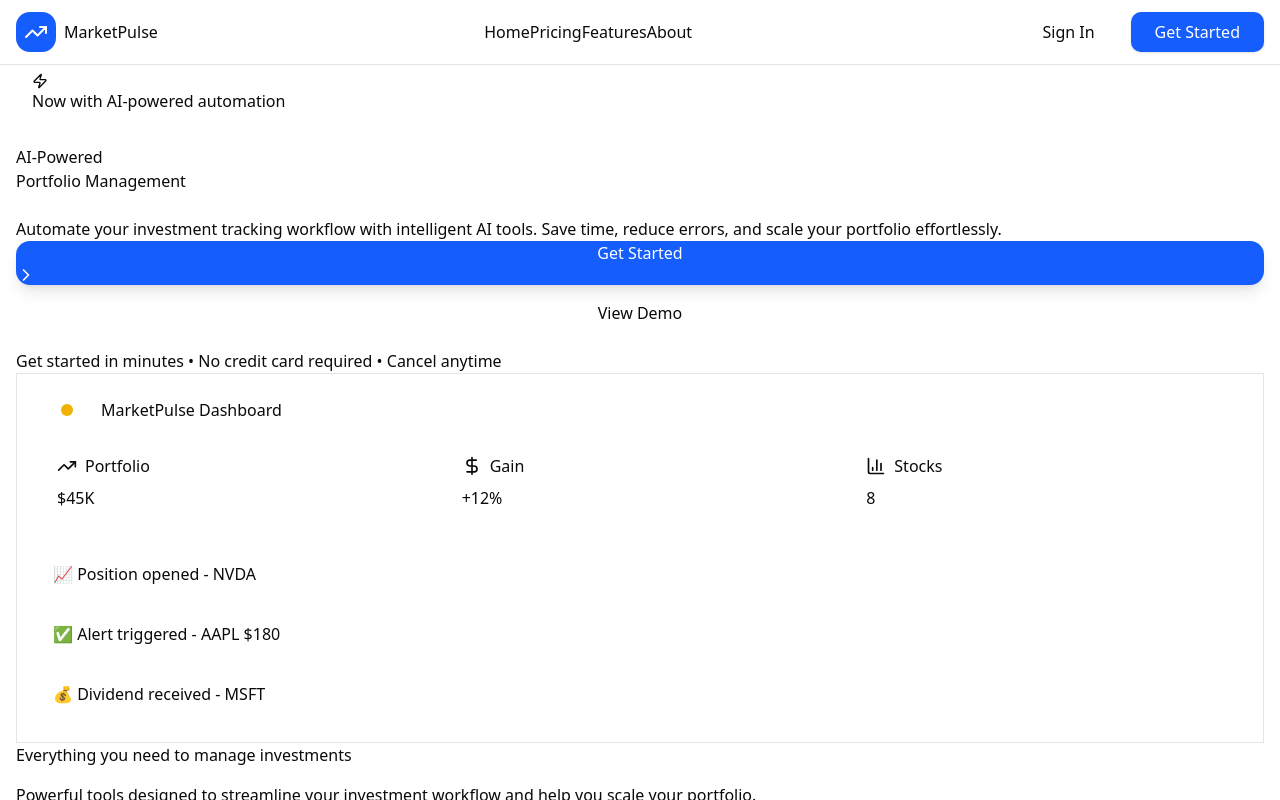
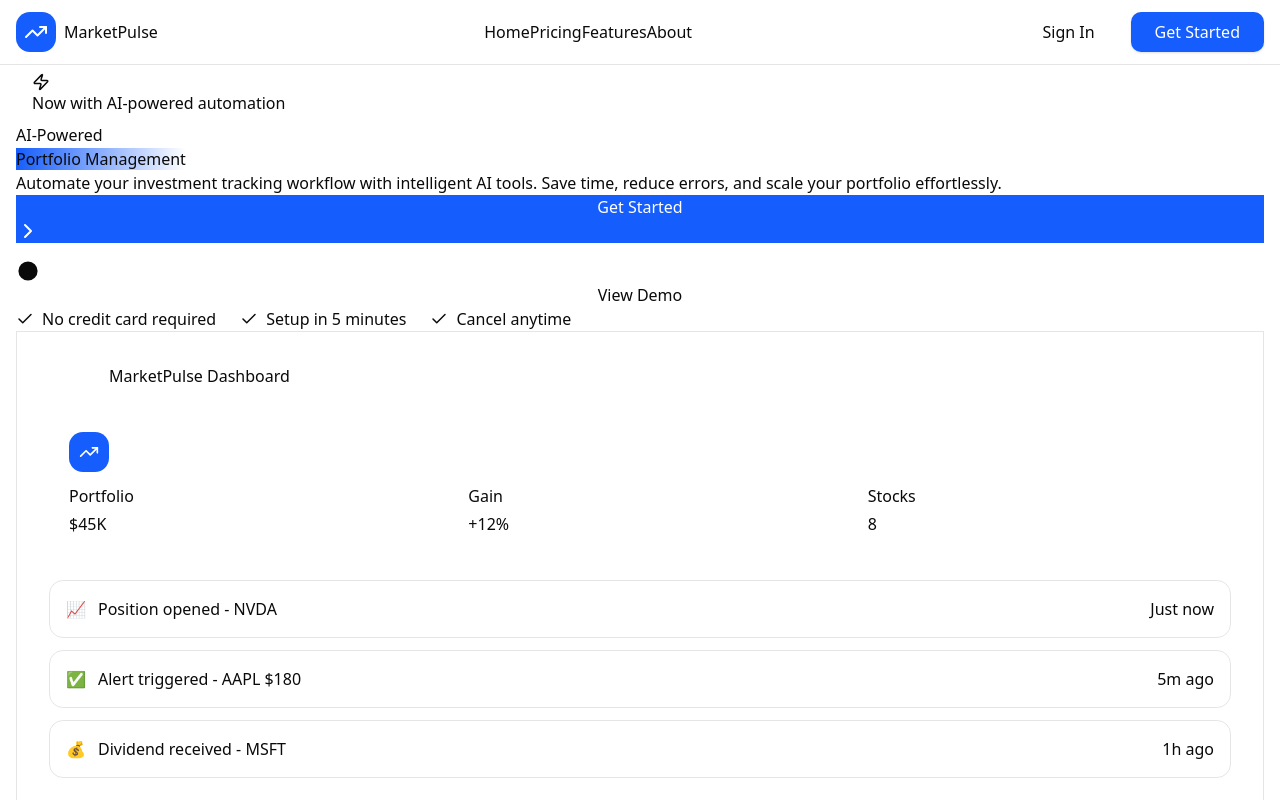
Before and after one commit to HaydenEquityAi/stockmarket, a React (Vite) app: page / in a window 1280 px wide. Shown: the top 800 px of the page. Built offline with nearby package versions, Linux system fonts and the light colour scheme.

Commit message:
fix: Improve hero section styling with bigger text and better spacing

```diff
--- a/src/pages/Landing.tsx
+++ b/src/pages/Landing.tsx
@@ -41,81 +41,122 @@
       </nav>
 
       {/* Hero Section */}
-      <section className="pt-32 pb-20 px-4 sm:px-6 lg:px-8 bg-gradient-to-br from-blue-50 to-indigo-50">
+      <section className="pt-32 pb-24 px-4 sm:px-6 lg:px-8 bg-gradient-to-br from-blue-50 via-white to-indigo-50">
         <div className="max-w-7xl mx-auto">
-          <div className="grid grid-cols-1 lg:grid-cols-2 gap-12 items-center">
+          <div className="grid grid-cols-1 lg:grid-cols-2 gap-16 items-center">
             {/* Left Content */}
-            <div>
-              <div className="inline-flex items-center gap-2 px-4 py-2 bg-blue-100 rounded-full mb-6">
-                <Zap size={16} className="text-blue-600" />
-                <span className="text-sm font-medium text-blue-600">Now with AI-powered automation</span>
+            <div className="space-y-8">
+              <div className="inline-flex items-center gap-2 px-4 py-2 bg-blue-100 rounded-full">
+                <Zap size={18} className="text-blue-600" />
+                <span className="text-sm font-semibold text-blue-700">Now with AI-powered automation</span>
               </div>
-              <h1 className="text-5xl lg:text-6xl font-bold text-gray-900 mb-6 leading-tight">
-                AI-Powered<br />
-                <span className="text-blue-600">Portfolio Management</span>
+
+              <h1 className="text-6xl lg:text-7xl font-extrabold text-gray-900 leading-tight">
+                AI-Powered
+                <br />
+                <span className="bg-gradient-to-r from-blue-600 to-indigo-600 bg-clip-text text-transparent">
+                  Portfolio Management
+                </span>
               </h1>
-              <p className="text-xl text-gray-600 mb-8 leading-relaxed">
+
+              <p className="text-2xl text-gray-600 leading-relaxed max-w-xl">
                 Automate your investment tracking workflow with intelligent AI tools. Save time, reduce errors, and scale your portfolio effortlessly.
               </p>
-              <div className="flex flex-col sm:flex-row gap-4">
+
+              <div className="flex flex-col sm:flex-row gap-4 pt-4">
                 <button
                   onClick={() => navigate('/register')}
-                  className="inline-flex items-center justify-center gap-2 px-8 py-4 bg-blue-600 text-white rounded-xl hover:bg-blue-700 font-semibold text-lg shadow-lg hover:shadow-xl transition-all"
+                  className="group inline-flex items-center justify-center gap-2 px-10 py-5 bg-blue-600 text-white rounded-2xl hover:bg-blue-700 font-bold text-xl shadow-xl hover:shadow-2xl transition-all hover:scale-105"
                 >
                   Get Started
-                  <ChevronRight size={20} />
+                  <ChevronRight size={24} className="group-hover:translate-x-1 transition-transform" />
                 </button>
-                <button className="inline-flex items-center justify-center gap-2 px-8 py-4 border-2 border-gray-300 text-gray-700 rounded-xl hover:border-gray-400 font-semibold text-lg transition-all">
+                <button className="inline-flex items-center justify-center gap-2 px-10 py-5 border-2 border-gray-300 text-gray-700 rounded-2xl hover:border-gray-400 hover:bg-gray-50 font-bold text-xl transition-all">
+                  <svg className="w-6 h-6" fill="currentColor" viewBox="0 0 20 20">
+                    <path d="M10 18a8 8 0 100-16 8 8 0 000 16zM9.555 7.168A1 1 0 008 8v4a1 1 0 001.555.832l3-2a1 1 0 000-1.664l-3-2z" />
+                  </svg>
                   View Demo
                 </button>
               </div>
-              <p className="text-sm text-gray-500 mt-6">
-                Get started in minutes • No credit card required • Cancel anytime
+
+              <p className="text-base text-gray-500 flex items-center gap-6">
+                <span className="flex items-center gap-2">
+                  <Check size={18} className="text-green-600" />
+                  No credit card required
+                </span>
+                <span className="flex items-center gap-2">
+                  <Check size={18} className="text-green-600" />
+                  Setup in 5 minutes
+                </span>
+                <span className="flex items-center gap-2">
+                  <Check size={18} className="text-green-600" />
+                  Cancel anytime
+                </span>
               </p>
             </div>
 
             {/* Right - Dashboard Preview */}
-            <div className="relative">
-              <div className="bg-white rounded-2xl shadow-2xl p-6 border border-gray-200">
-                <div className="flex items-center gap-2 mb-4">
-                  <div className="w-3 h-3 rounded-full bg-red-500"></div>
-                  <div className="w-3 h-3 rounded-full bg-yellow-500"></div>
-                  <div className="w-3 h-3 rounded-full bg-green-500"></div>
-                  <span className="ml-4 text-sm text-gray-600">MarketPulse Dashboard</span>
+            <div className="relative lg:pl-8">
+              {/* Floating decoration */}
+              <div className="absolute -top-8 -right-8 w-72 h-72 bg-blue-200 rounded-full blur-3xl opacity-30 animate-pulse"></div>
+
+              <div className="relative bg-white rounded-3xl shadow-2xl p-8 border border-gray-100">
+                {/* Window controls */}
+                <div className="flex items-center gap-2 mb-6">
+                  <div className="w-3 h-3 rounded-full bg-red-400"></div>
+                  <div className="w-3 h-3 rounded-full bg-yellow-400"></div>
+                  <div className="w-3 h-3 rounded-full bg-green-400"></div>
+                  <span className="ml-4 text-sm font-medium text-gray-500">MarketPulse Dashboard</span>
                 </div>
+
+                {/* Metrics grid */}
                 <div className="grid grid-cols-3 gap-4 mb-6">
-                  <div className="bg-blue-50 p-4 rounded-lg">
-                    <div className="flex items-center gap-2 mb-2">
-                      <TrendingUp size={20} className="text-blue-600" />
-                      <span className="text-sm text-gray-600">Portfolio</span>
+                  <div className="bg-gradient-to-br from-blue-50 to-blue-100 p-5 rounded-2xl">
+                    <div className="flex items-center gap-2 mb-3">
+                      <div className="w-10 h-10 bg-blue-600 rounded-xl flex items-center justify-center">
+                        <TrendingUp size={20} className="text-white" />
+                      </div>
                     </div>
-                    <p className="text-2xl font-bold text-gray-900">$45K</p>
+                    <p className="text-sm text-gray-600 mb-1">Portfolio</p>
+                    <p className="text-3xl font-bold text-gray-900">$45K</p>
                   </div>
-                  <div className="bg-green-50 p-4 rounded-lg">
-                    <div className="flex items-center gap-2 mb-2">
-                      <DollarSign size={20} className="text-green-600" />
-                      <span className="text-sm text-gray-600">Gain</span>
+
+                  <div className="bg-gradient-to-br from-green-50 to-green-100 p-5 rounded-2xl">
+                    <div className="flex items-center gap-2 mb-3">
+                      <div className="w-10 h-10 bg-green-600 rounded-xl flex items-center justify-center">
+                        <DollarSign size={20} className="text-white" />
+                      </div>
                     </div>
-                    <p className="text-2xl font-bold text-green-600">+12%</p>
+                    <p className="text-sm text-gray-600 mb-1">Gain</p>
+                    <p className="text-3xl font-bold text-green-600">+12%</p>
                   </div>
-                  <div className="bg-purple-50 p-4 rounded-lg">
-                    <div className="flex items-center gap-2 mb-2">
-                      <BarChart3 size={20} className="text-purple-600" />
-                      <span className="text-sm text-gray-600">Stocks</span>
+
+                  <div className="bg-gradient-to-br from-purple-50 to-purple-100 p-5 rounded-2xl">
+                    <div className="flex items-center gap-2 mb-3">
+                      <div className="w-10 h-10 bg-purple-600 rounded-xl flex items-center justify-center">
+                        <BarChart3 size={20} className="text-white" />
+                      </div>
                     </div>
-                    <p className="text-2xl font-bold text-gray-900">8</p>
+                    <p className="text-sm text-gray-600 mb-1">Stocks</p>
+                    <p className="text-3xl font-bold text-gray-900">8</p>
                   </div>
                 </div>
+
+                {/* Activity feed */}
                 <div className="space-y-3">
-                  <div className="flex items-center justify-between p-3 bg-gray-50 rounded-lg">
-                    <span className="text-sm text-gray-600">📈 Position opened - NVDA</span>
-                  </div>
-                  <div className="flex items-center justify-between p-3 bg-gray-50 rounded-lg">
-                    <span className="text-sm text-gray-600">✅ Alert triggered - AAPL $180</span>
-                  </div>
-                  <div className="flex items-center justify-between p-3 bg-gray-50 rounded-lg">
-                    <span className="text-sm text-gray-600">💰 Dividend received - MSFT</span>
-                  </div>
+                  {[
+                    { emoji: '📈', text: 'Position opened - NVDA', time: 'Just now' },
+                    { emoji: '✅', text: 'Alert triggered - AAPL $180', time: '5m ago' },
+                    { emoji: '💰', text: 'Dividend received - MSFT', time: '1h ago' }
+                  ].map((item, i) => (
+                    <div key={i} className="flex items-center justify-between p-4 bg-gradient-to-r from-gray-50 to-gray-100 rounded-xl border border-gray-200 hover:border-blue-200 transition-colors">
+                      <div className="flex items-center gap-3">
+                        <span className="text-2xl">{item.emoji}</span>
+                        <span className="text-sm font-medium text-gray-700">{item.text}</span>
+                      </div>
+                      <span className="text-xs text-gray-500">{item.time}</span>
+                    </div>
+                  ))}
                 </div>
               </div>
             </div>
@@ -124,10 +165,10 @@
       </section>
 
       {/* Features Section */}
-      <section id="features" className="py-20 px-4 sm:px-6 lg:px-8 bg-white">
+      <section id="features" className="py-24 px-4 sm:px-6 lg:px-8 bg-white">
         <div className="max-w-7xl mx-auto">
-          <div className="text-center mb-16">
-            <h2 className="text-4xl font-bold text-gray-900 mb-4">
+          <div className="text-center mb-20">
+            <h2 className="text-4xl font-bold text-gray-900 mb-6">
               Everything you need to manage investments
             </h2>
             <p className="text-xl text-gray-600 max-w-3xl mx-auto">
@@ -135,7 +176,7 @@
             </p>
           </div>
 
-          <div className="grid grid-cols-1 md:grid-cols-2 lg:grid-cols-3 gap-8">
+          <div className="grid grid-cols-1 md:grid-cols-2 lg:grid-cols-3 gap-10">
             {/* Feature Cards */}
             {[
               {
@@ -181,13 +222,13 @@
                 badge: '50+ exchanges'
               }
             ].map((feature, i) => (
-              <div key={i} className="bg-white p-8 rounded-2xl border border-gray-200 hover:shadow-lg transition-shadow">
-                <div className={`w-14 h-14 ${feature.color} rounded-xl flex items-center justify-center mb-4`}>
+              <div key={i} className="bg-white p-10 rounded-2xl border border-gray-200 hover:shadow-xl transition-all hover:border-blue-200">
+                <div className={`w-16 h-16 ${feature.color} rounded-xl flex items-center justify-center mb-6`}>
                   {feature.icon}
                 </div>
-                <h3 className="text-xl font-bold text-gray-900 mb-3">{feature.title}</h3>
-                <p className="text-gray-600 mb-4">{feature.description}</p>
-                <span className="inline-block px-3 py-1 bg-green-100 text-green-700 rounded-full text-sm font-medium">
+                <h3 className="text-xl font-bold text-gray-900 mb-4">{feature.title}</h3>
+                <p className="text-gray-600 mb-6 leading-relaxed">{feature.description}</p>
+                <span className="inline-block px-4 py-2 bg-green-100 text-green-700 rounded-full text-sm font-semibold">
                   {feature.badge}
                 </span>
               </div>
@@ -197,23 +238,23 @@
       </section>
 
       {/* Pricing Section */}
-      <section id="pricing" className="py-20 px-4 sm:px-6 lg:px-8 bg-gray-50">
+      <section id="pricing" className="py-24 px-4 sm:px-6 lg:px-8 bg-gray-50">
         <div className="max-w-7xl mx-auto">
-          <div className="text-center mb-16">
+          <div className="text-center mb-20">
             <h2 className="text-4xl font-bold text-gray-900 mb-4">Simple, transparent pricing</h2>
             <p className="text-xl text-gray-600">
               Choose the plan that fits your portfolio size. All plans include our core features<br />with no hidden fees.
             </p>
           </div>
 
-          <div className="grid grid-cols-1 md:grid-cols-3 gap-8 max-w-5xl mx-auto">
+          <div className="grid grid-cols-1 md:grid-cols-3 gap-10 max-w-5xl mx-auto">
             {/* Pricing Cards */}
             {[
               { name: 'Starter', price: '0', features: ['Up to 5 stocks', 'Real-time data', 'Basic analytics', 'Email support'], popular: false },
               { name: 'Growth', price: '19', features: ['Up to 25 stocks', 'Priority support', 'Advanced analytics', 'Price alerts', 'API access'], popular: true },
               { name: 'Professional', price: '49', features: ['Unlimited stocks', 'Dedicated support', 'Custom integrations', 'White label', 'Premium insights'], popular: false }
             ].map((plan, i) => (
-              <div key={i} className={`bg-white rounded-2xl p-8 ${plan.popular ? 'ring-2 ring-blue-600 shadow-xl' : 'border border-gray-200'} relative`}>
+              <div key={i} className={`bg-white rounded-2xl p-10 ${plan.popular ? 'ring-2 ring-blue-600 shadow-xl' : 'border border-gray-200'} relative`}>
                 {plan.popular && (
                   <div className="absolute -top-4 left-1/2 transform -translate-x-1/2">
                     <span className="bg-blue-600 text-white px-4 py-1 rounded-full text-sm font-medium">
@@ -251,7 +292,7 @@
       </section>
 
       {/* CTA Section */}
-      <section className="py-20 px-4 sm:px-6 lg:px-8 bg-gradient-to-r from-blue-600 to-indigo-600">
+      <section className="py-24 px-4 sm:px-6 lg:px-8 bg-gradient-to-r from-blue-600 to-indigo-600">
         <div className="max-w-4xl mx-auto text-center">
           <h2 className="text-4xl md:text-5xl font-bold text-white mb-6">
             Ready to transform your<br />investment tracking?
```
